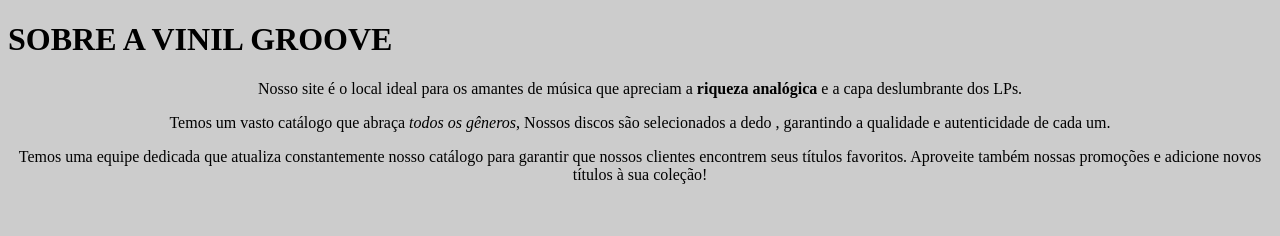
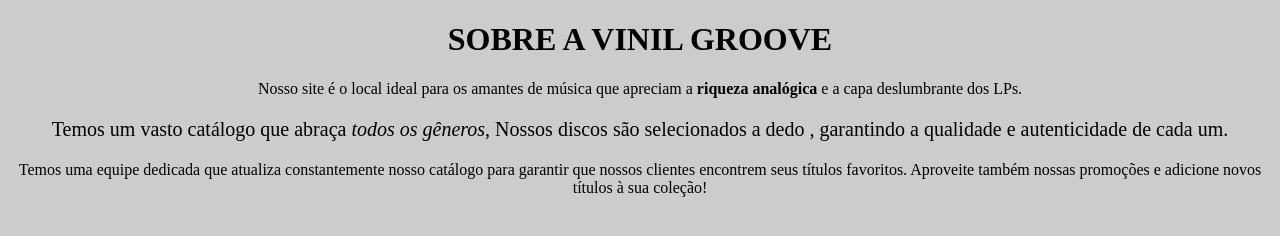
Before and after one commit to Victorgabs18/Musica, a plain HTML site: page index.html in a window 1280 px wide. Drawn offline with Linux system fonts and the light colour scheme.

Commit message:
Update index.html

```diff
--- a/index.html
+++ b/index.html
@@ -6,9 +6,9 @@
             </head>
 		    <body>
 			    <title>VINIL GROOVE</title>
-			    <h1> SOBRE A VINIL GROOVE</h1>
+			    <h1 style="text-align: center"> SOBRE A VINIL GROOVE</h1>
 			    <p>Nosso site é o local ideal para os amantes de música que apreciam a <strong>riqueza analógica</strong> e a capa deslumbrante dos LPs.</p>
-                <p>Temos um vasto catálogo que abraça <em>todos os gêneros</em>, Nossos discos são selecionados a dedo , garantindo a qualidade e autenticidade de cada um.</p>
+                <p style="font-size: 20px">Temos um vasto catálogo que abraça <em>todos os gêneros</em>, Nossos discos são selecionados a dedo , garantindo a qualidade e autenticidade de cada um.</p>
 		    <p>Temos uma equipe dedicada que atualiza constantemente nosso catálogo para garantir que nossos clientes encontrem seus títulos favoritos. Aproveite também nossas promoções e adicione novos títulos à sua coleção!</p>
 
 
```
